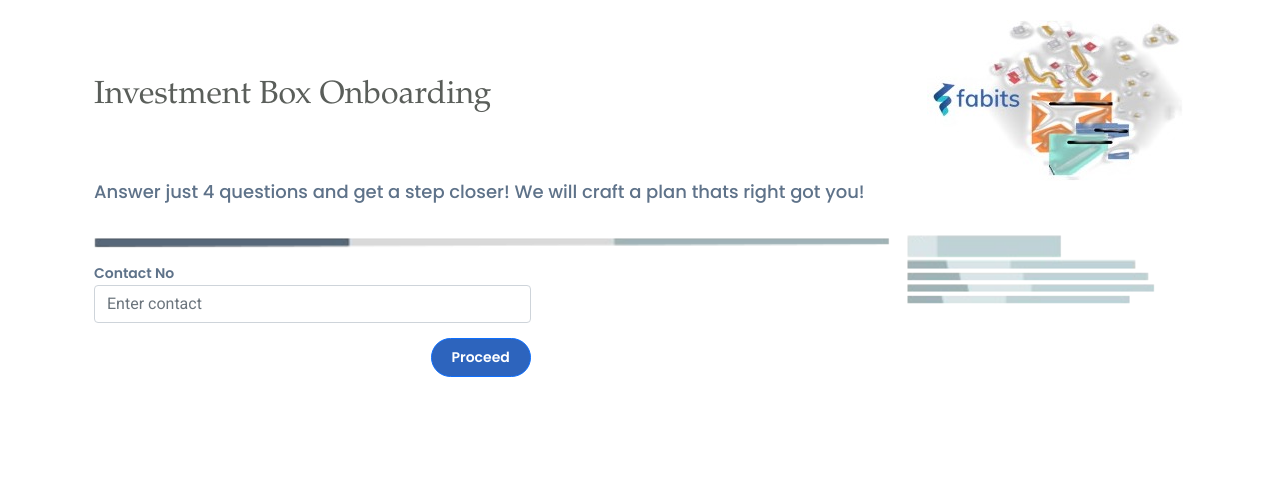
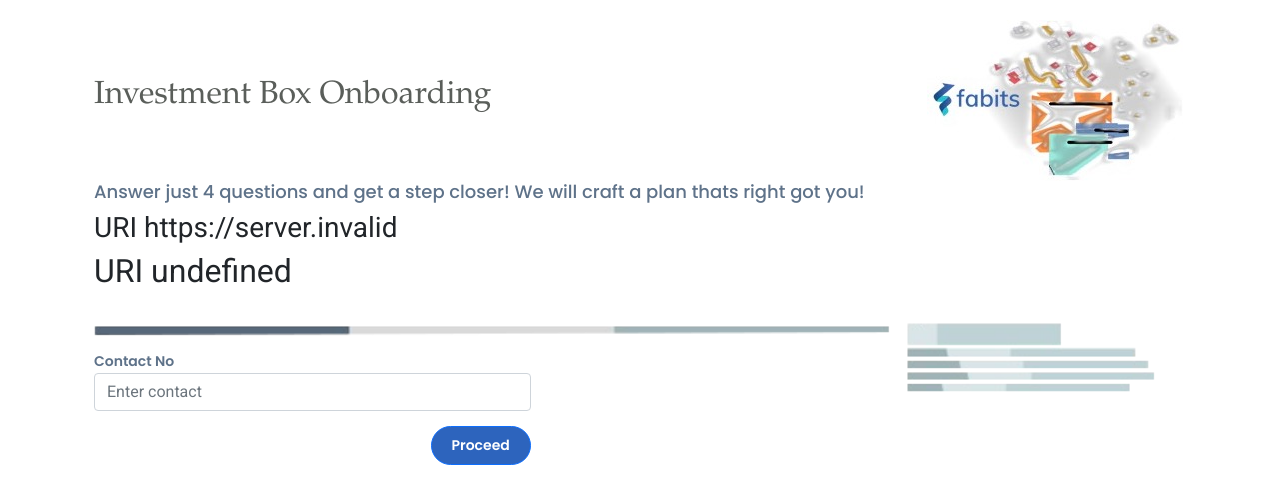
Before and after one commit to robinsomarajv/InvestmentBox-pwa-check, a React (Create React App) app: page / in a window 1280 px wide. Shown: the top 504 px of the page. Built offline with nearby package versions, Linux system fonts and the light colour scheme; no server answers.

Commit message:
added api uri arg in build

```diff
--- a/src/HomeForm.js
+++ b/src/HomeForm.js
@@ -123,7 +123,9 @@ export default function HomeForm(props) {
 					<img src={logo} alt="logo" />
 				</div>
 				<h4>Answer just 4 questions and get a step closer! We will craft a plan thats right got you!</h4>
-				<div className='form-section'>
+				<h3>{`URI ${process.env.REACT_APP_API_URL}`}</h3>
+ <h2>{`URI ${process.env.e1}`}</h2>
+<div className='form-section'>
 					<form onSubmit={handleSubmit} className="needs-validation" noValidate>
 						<div className="form-group">
 							<label htmlFor="contact">Contact No</label>
```
Also changed, not shown: 1 other file (tests, documents, lock files or other folders).
